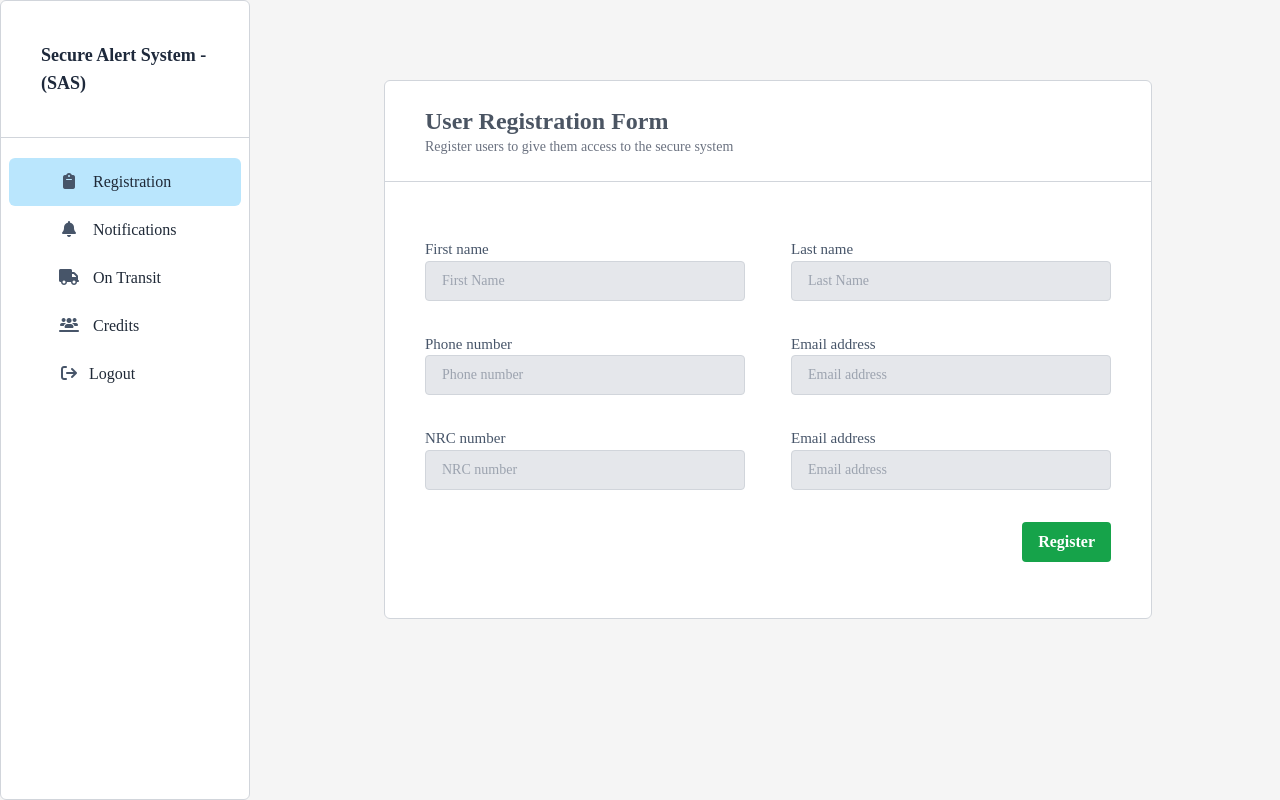
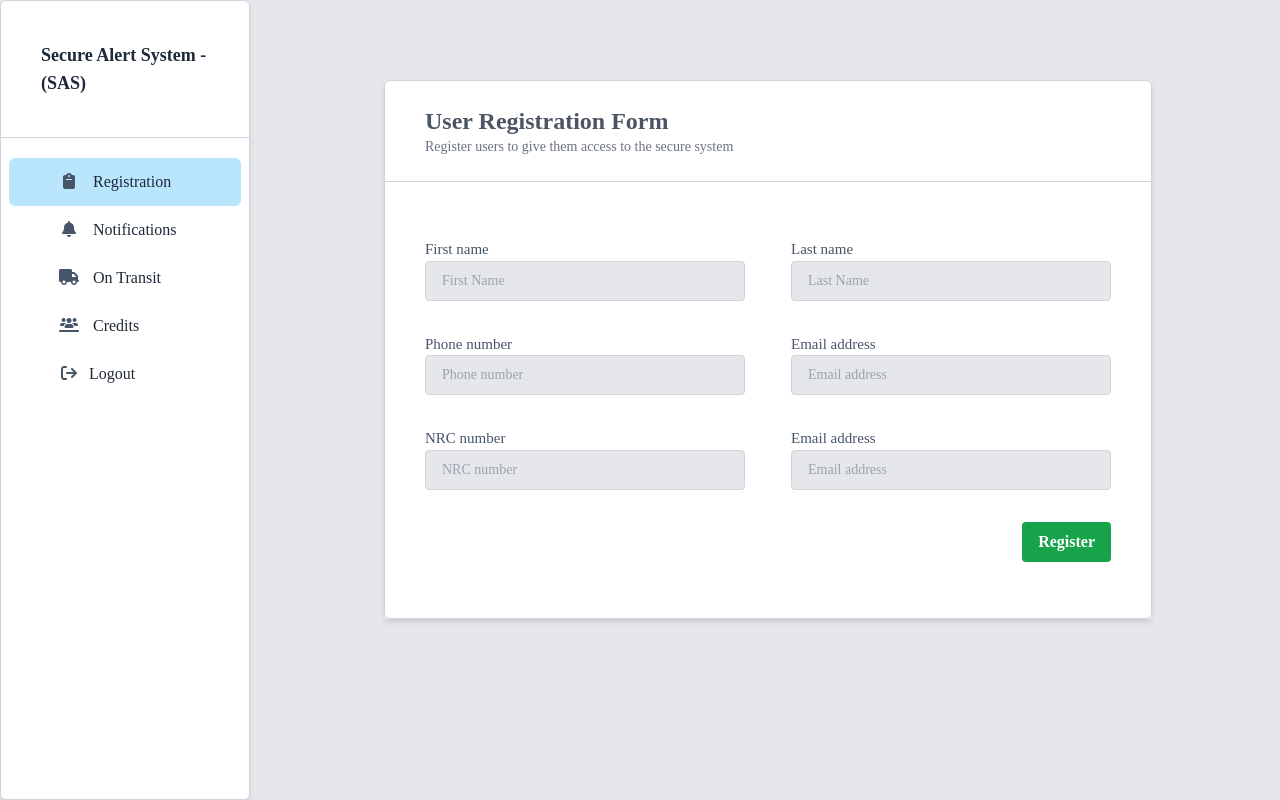
Before and after one commit to Palanga123/Security_alert_system_SAS, a Django app: page /home/ in a window 1280 px wide. Run offline with Django 5.2, Linux system fonts and the light colour scheme; some libraries are stand-ins or nearby versions.

Commit message:
Changes to host sas1

```diff
--- a/pages/static/css/style.css
+++ b/pages/static/css/style.css
@@ -2,9 +2,6 @@
     font-family: montserrat;
 }
 
-body{
-    background-color: whitesmoke;
-}
 
 #map{
     background-image: url({% static "images/1712099.jpg" %});
--- a/templates/base.html
+++ b/templates/base.html
@@ -9,9 +9,9 @@
     <script src="{% static "css/css.js" %}"></script>
     <title>{% block title %} {% endblock %}</title>
 </head>
-<body class="flex g-gray-100">
+<body class="flex bg-gray-200">
 
-    <nav class="w-[250px] rounded-md fixed h-full bg-white border border-gray-300">
+    <nav class="w-[250px] rounded-md fixed h-full bg-white border border-gray-300 shadow-md">
 
         <div>
             <p class="py-10 px-10 mb-5 text-gray-700 font-bold text-lg border-b border-gray-300 text-slate-800">
--- a/templates/home.html
+++ b/templates/home.html
@@ -3,7 +3,7 @@
 
 {% block title %}Registration{% endblock %}
 {% block content %}
-    <main class="w-3/5 mx-auto mt-20">
+    <main class="w-3/5 mx-auto mt-20 shadow-md">
 
         <div id="regInfo" class="tab">
             <div class="border border-gray-300 rounded-md m-auto bg-white shdow-md overflow-hidden">
--- a/templates/transit.html
+++ b/templates/transit.html
@@ -8,7 +8,7 @@
 
         <div id="transitInfo">
             <div class="grid grid-cols-3 gap-4 cursor-pointer" onclick="toggle(user, user_1)" id="user_1">
-                <div class="rounded-md border border-gray-300 flex w-[300px] items-center p-4">
+                <div class="rounded-md border border-gray-300 flex w-[300px] items-center p-4 bg-white shadow-md">
                     <div class="h-20 w-20 bg-sky-500 rounded-full mx-1"></div>
                     <div class="h-10 ml-2">
                         <p class="font-bold text-slate-700">John Doe</p>
```
